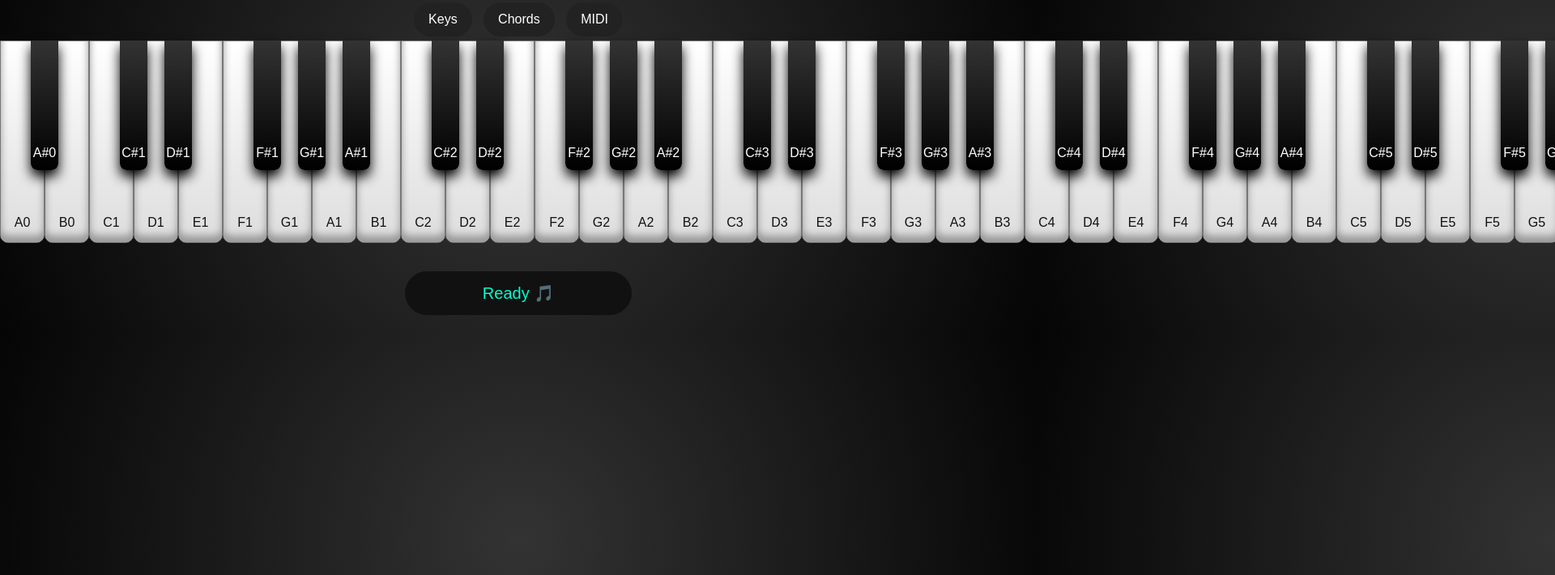
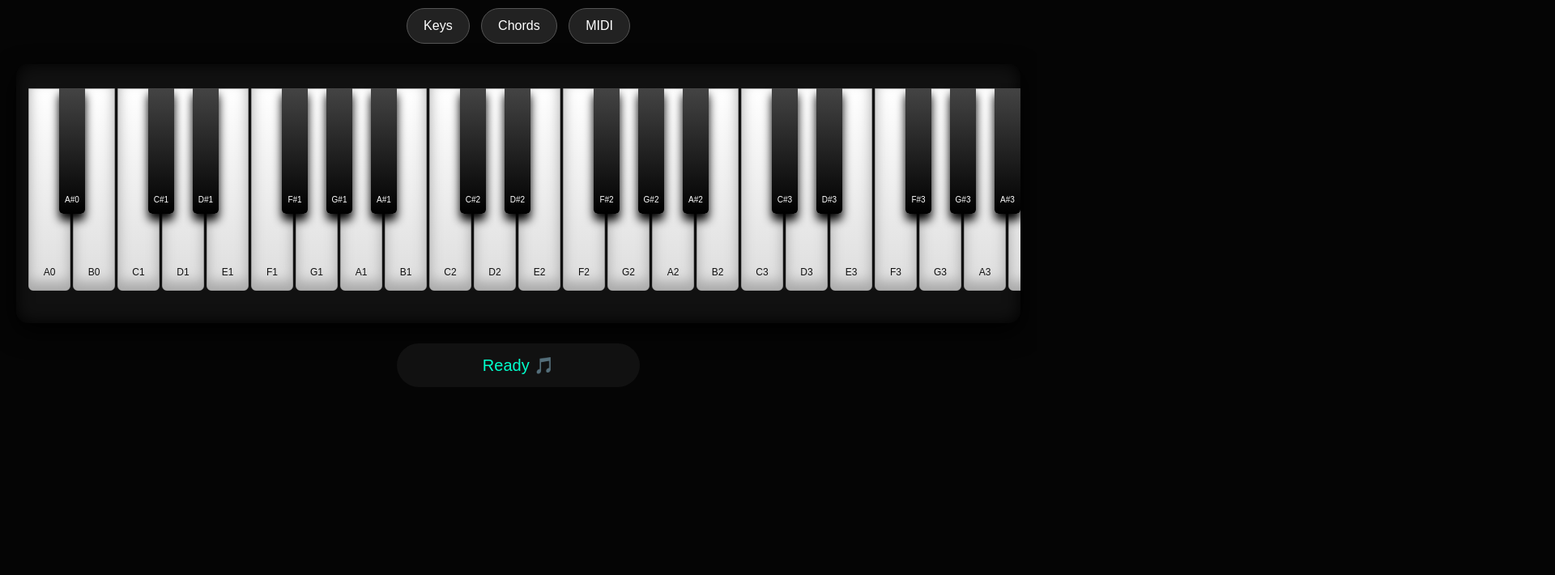
Before and after one commit to anikousmusicinstitute/anikous-music-institute-, a website: page index.html in a window 1280 px wide. Shown: the part 90-800 px from the top of the page at 81% size, 1920 px wide, since content can reach past the window. Drawn offline with Linux system fonts and the light colour scheme.

Commit message:
style.css

```diff
--- a/style.css
+++ b/style.css
@@ -7,12 +7,11 @@ body{
 
     margin:0;
 
-    background:
-    radial-gradient(circle,#333,#050505);
+    background:#050505;
 
     color:white;
 
-    font-family:Arial, sans-serif;
+    font-family:Arial,sans-serif;
 
     text-align:center;
 
@@ -20,11 +19,27 @@ body{
 
 
 
+.piano-app{
+
+    padding:20px;
+
+}
+
+
+
 h1{
 
-    margin:25px 0;
+    font-size:30px;
 
-    font-size:32px;
+    letter-spacing:2px;
+
+}
+
+
+
+.controls{
+
+    margin:20px;
 
 }
 
@@ -32,17 +47,17 @@ h1{
 
 .controls button{
 
-    padding:12px 18px;
+    background:#222;
+
+    color:white;
+
+    border:1px solid #555;
+
+    padding:12px 20px;
 
     margin:5px;
 
     border-radius:25px;
-
-    border:none;
-
-    background:#222;
-
-    color:white;
 
     font-size:16px;
 
@@ -50,29 +65,23 @@ h1{
 
 
 
-#pianoBox{
+.piano-frame{
 
     width:100%;
 
     overflow-x:auto;
 
-    overflow-y:hidden;
+    background:#111;
 
-    padding:40px 20px;
+    padding:30px 15px;
 
-    background:
-
-    linear-gradient(
-    90deg,
-    #4b260c,
-    #8b4513,
-    #4b260c
-    );
-
-    border-radius:20px;
+    border-radius:15px;
 
     box-shadow:
-    0 15px 40px black;
+
+    inset 0 0 20px #000,
+
+    0 10px 30px #000;
 
 }
 
@@ -90,28 +99,34 @@ h1{
 
 
 
-/* WHITE KEYS */
+
+
+/* White Keys */
 
 
 .white{
 
     position:absolute;
 
-    width:55px;
+    width:52px;
 
     height:250px;
+
 
     background:
 
     linear-gradient(
-    white,
+    to bottom,
+    #fff,
     #ddd
     );
 
 
-    border:1px solid #777;
+    border:1px solid #999;
+
 
     color:#111;
+
 
     display:flex;
 
@@ -123,39 +138,43 @@ h1{
     padding-bottom:15px;
 
 
+    font-size:12px;
+
+
     z-index:1;
 
 
     border-radius:
 
-    0 0 10px 10px;
+    0 0 6px 6px;
 
 
     box-shadow:
 
-    inset 0 -8px 10px #999;
-
+    inset 0 -10px 15px #aaa;
 
 }
 
 
 
-/* BLACK KEYS */
+
+/* Black Keys */
 
 
 .black{
 
     position:absolute;
 
-    width:34px;
 
-    height:160px;
+    width:32px;
+
+    height:155px;
 
 
     background:
 
     linear-gradient(
-    #333,
+    #444,
     #000
     );
 
@@ -176,25 +195,28 @@ h1{
     padding-bottom:12px;
 
 
+    font-size:10px;
+
+
     border-radius:
 
-    0 0 8px 8px;
+    0 0 5px 5px;
 
 
     box-shadow:
 
-    0 8px 15px black;
-
+    0 8px 12px black;
 
 }
 
 
 
+
 .white:active{
 
-    background:#aaa;
+    transform:translateY(5px);
 
-    transform:translateY(5px);
+    background:#bbb;
 
 }
 
@@ -202,11 +224,13 @@ h1{
 
 .black:active{
 
-    background:#555;
-
     transform:translateY(5px);
 
+    background:#222;
+
 }
+
+
 
 
 
@@ -214,13 +238,13 @@ h1{
 
     margin:25px auto;
 
-    width:280px;
-
     padding:15px;
 
-    background:#111;
+    width:300px;
 
     border-radius:30px;
+
+    background:#111;
 
     color:#00ffcc;
 
@@ -230,13 +254,9 @@ h1{
 
 
 
+
+
 @media(max-width:600px){
-
-    h1{
-
-        font-size:25px;
-
-    }
 
 
 .white{
@@ -248,6 +268,7 @@ h1{
 }
 
 
+
 .black{
 
     width:28px;
@@ -256,4 +277,5 @@ h1{
 
 }
 
+
 }
```
Lines whose indentation alone changed are shown as unchanged.
